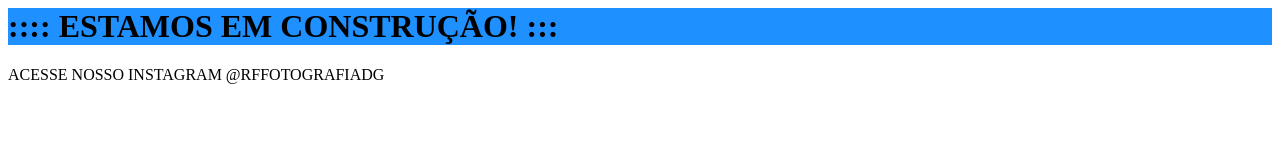
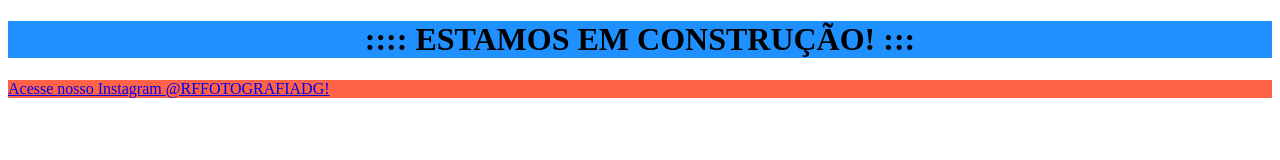
Before and after one commit to rcrfti/rffotografiadg, a plain HTML site: page index.html in a window 1280 px wide. Drawn offline with Linux system fonts and the light colour scheme.

Commit message:
Update index.html

```diff
--- a/index.html
+++ b/index.html
@@ -1,10 +1,11 @@
+<!DOCTYPE html>
 <html>
 <head>
 <meta charset="UTF-8"/>
 <title>RFFOTOGRAFIADG </title>
 </head>
 <body>
-<h1 style="background-color:DodgerBlue; align="Center"">:::: ESTAMOS EM CONSTRUÇÃO! ::: </h1>
-ACESSE NOSSO INSTAGRAM @RFFOTOGRAFIADG
+<h1 style="background-color:DodgerBlue"; align="Center"">:::: ESTAMOS EM CONSTRUÇÃO! ::: </h1>
+<p style="background-color:Tomato;"> <a href="https://www.instagram/rffotografiadg">Acesse nosso Instagram @RFFOTOGRAFIADG!</a></p>
 </body>
 </html>
```
